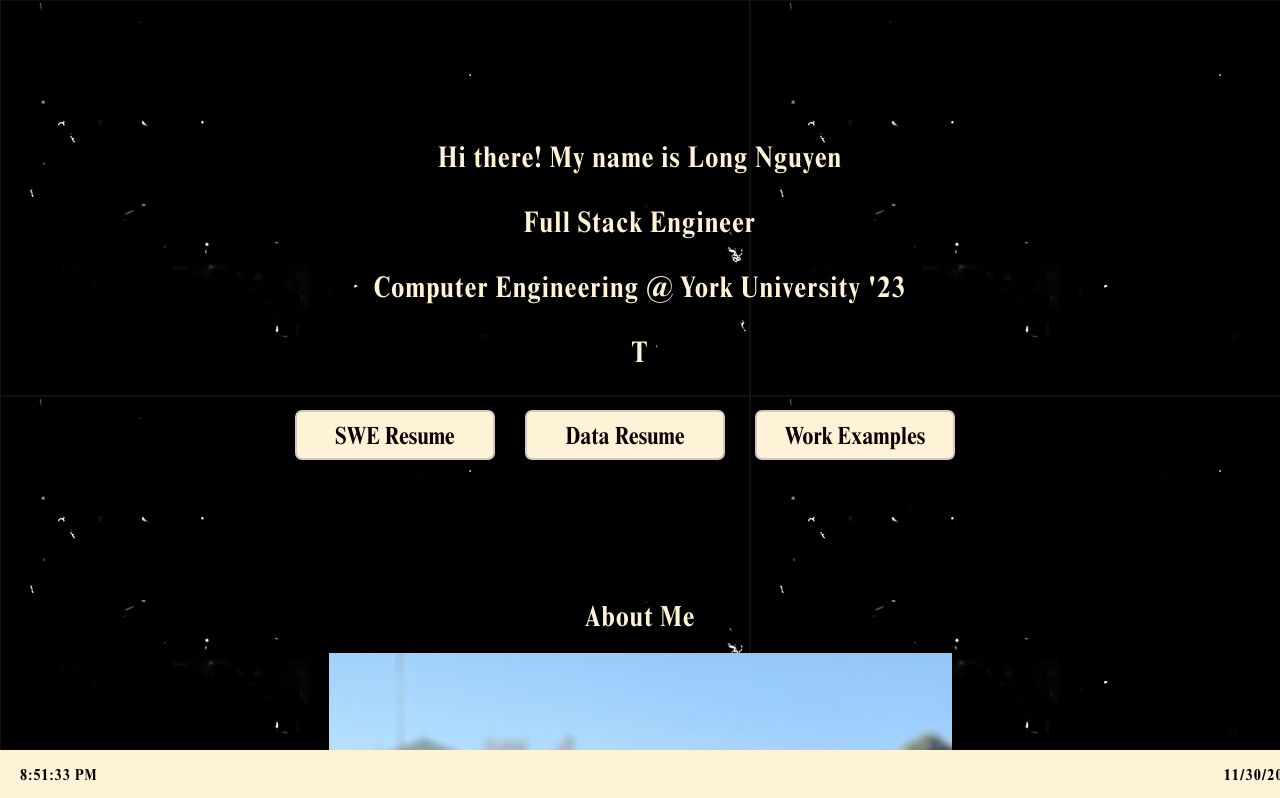
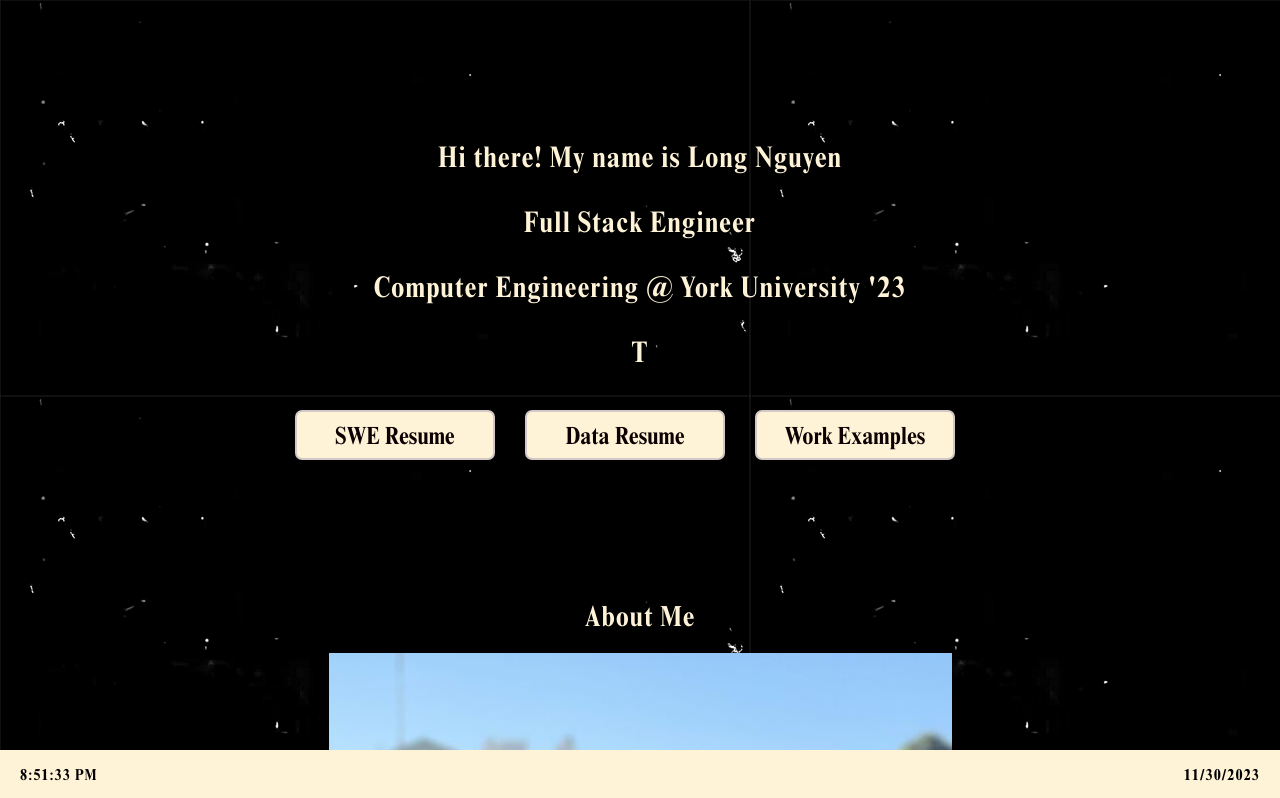
Before and after one commit to tenlalong/portfolio-website, a React (Create React App) app: page / in a window 1280 px wide. Shown: the top 798 px of the page. Built offline with nearby package versions, Linux system fonts and the light colour scheme.

Commit message:
Update lain

```diff
--- a/src/pages/components/bottom-bar/BottomBar.css
+++ b/src/pages/components/bottom-bar/BottomBar.css
@@ -20,6 +20,10 @@
   .bottom-bar:hover .custom-text,
   .bottom-bar:hover .current-date {
     color: #EBE6E3;
+  }
+
+  .current-date {
+    padding-right: 40px;
   }
 
   .bottom-bar-left {
@@ -80,10 +84,6 @@
     order: 2;
   }
 
-  .current-date {
-    padding-right: 40px;
-  }
-
   .current-time,
   .custom-text,
   .current-date {
```
